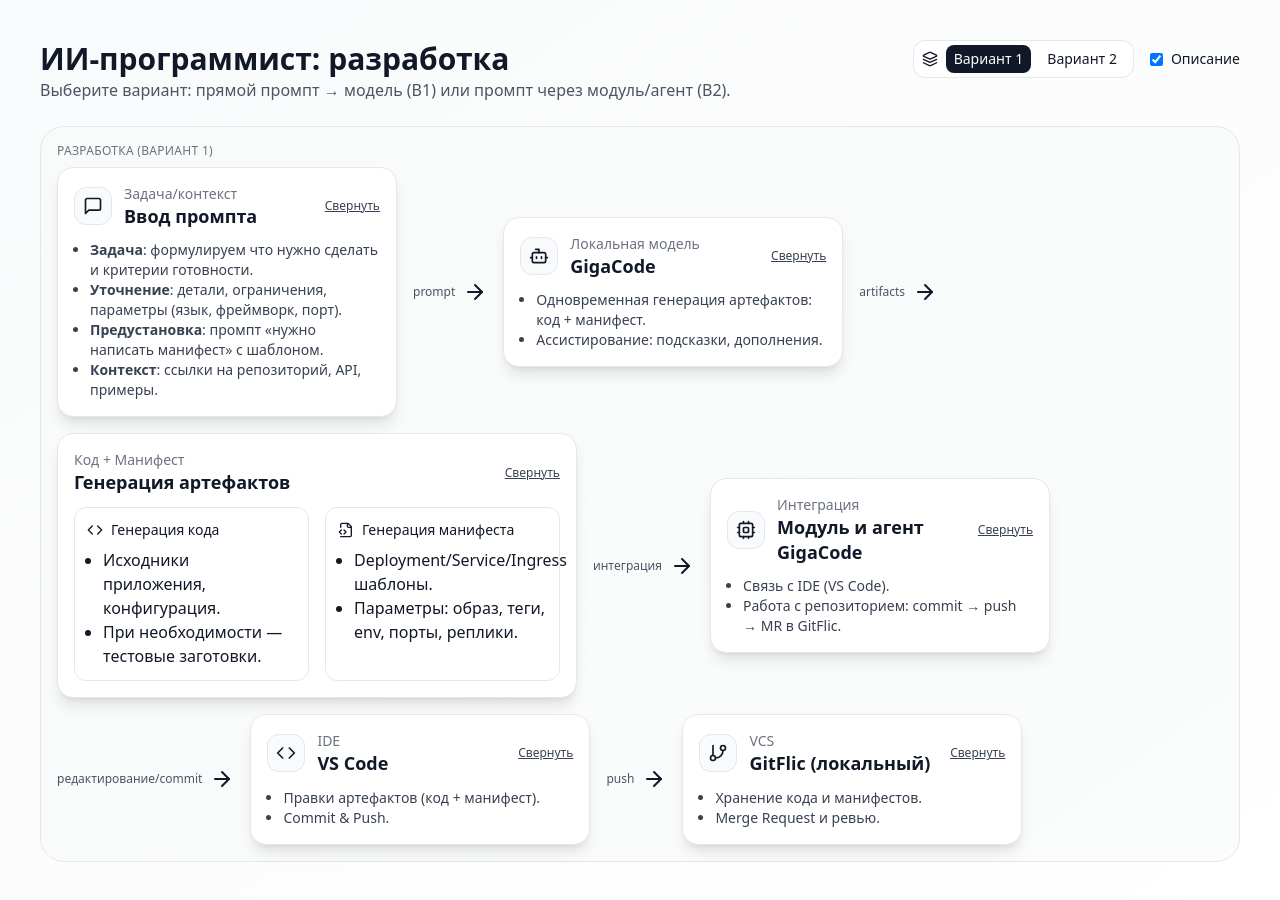
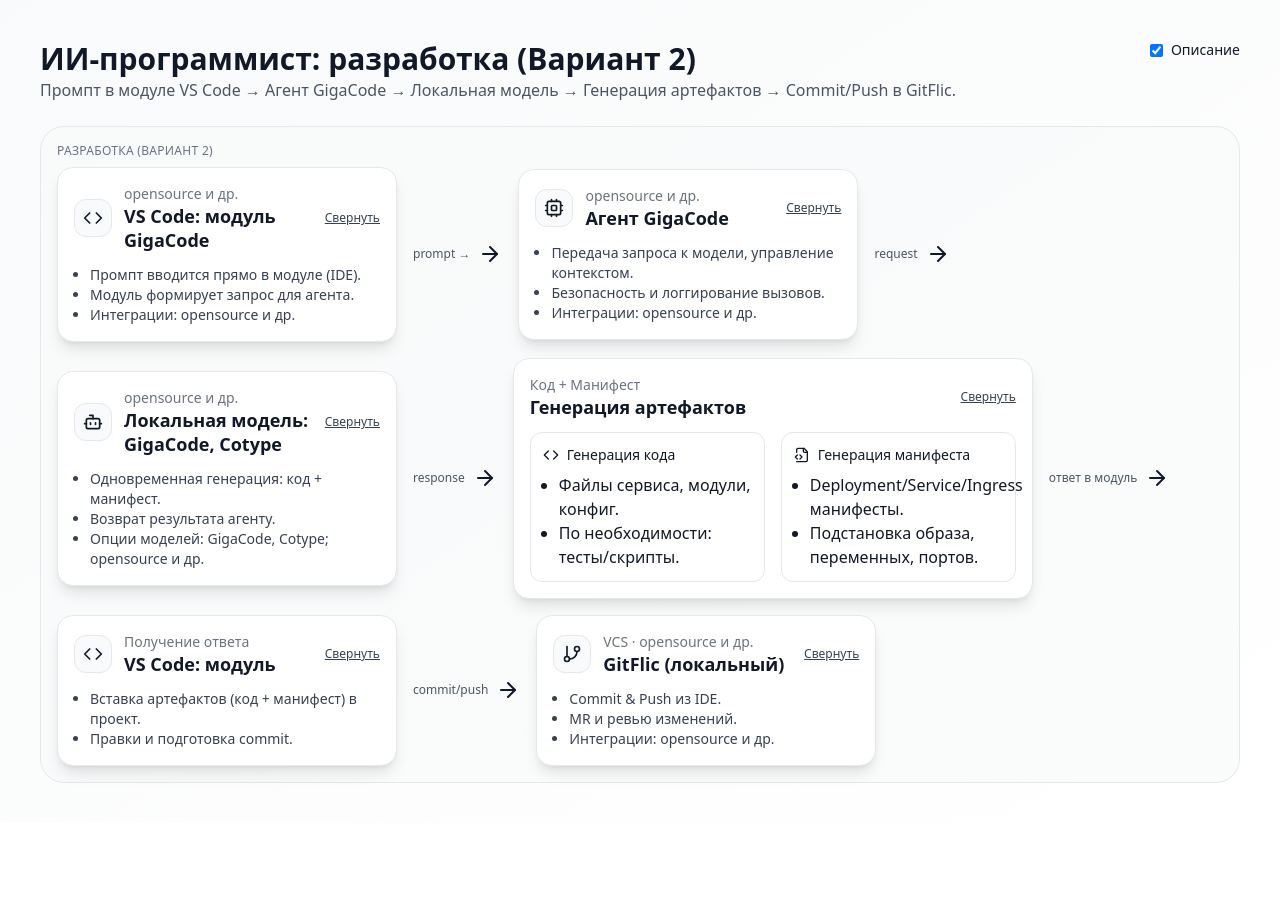
Before and after one commit to EvgenyShil/The-AI-Coder, a Next.js app: page / in a window 1280 px wide. After the commit the page ends 823 px from the top, so only its background shows below. Built offline with nearby package versions, Linux system fonts and the light colour scheme.

Commit message:
Update 333 Diagram.tsx

```diff
--- a/components/Diagram.tsx
+++ b/components/Diagram.tsx
@@ -1,5 +1,5 @@
 import { useState } from "react";
-import { Cpu, Bot, Code, GitBranch, ArrowRight, MessageSquare, FileCode2, Layers } from "lucide-react";
+import { Cpu, Bot, Code, GitBranch, ArrowRight, MessageSquare, FileCode2 } from "lucide-react";
 
 // --- UI building blocks -----------------------------------------------------
 function Node({ title, subtitle, icon: Icon, accent = "", children, showDescriptions = true }: any) {
@@ -94,93 +94,45 @@
   );
 }
 
-// --- Variant 1 --------------------------------------------------------------
-function Variant1({ showDescriptions }: { showDescriptions: boolean }) {
+// --- Single variant (Вариант 2) -------------------------------------------
+export default function Diagram() {
+  const [showDescriptions, setShowDescriptions] = useState(true);
+
   return (
-    <>
-      <Lane title="Разработка (Вариант 1)">
-        <Node title="Ввод промпта" subtitle="Задача/контекст" icon={MessageSquare} showDescriptions={showDescriptions}>
-          <ul className="list-disc ml-4 mt-2">
-            <li><strong>Задача</strong>: формулируем что нужно сделать и критерии готовности.</li>
-            <li><strong>Уточнение</strong>: детали, ограничения, параметры (язык, фреймворк, порт).</li>
-            <li><strong>Предустановка</strong>: промпт «нужно написать манифест» с шаблоном.</li>
-            <li><strong>Контекст</strong>: ссылки на репозиторий, API, примеры.</li>
-          </ul>
-        </Node>
-        <Arrow label="prompt" />
-        <Node title="GigaCode" subtitle="Локальная модель" icon={Bot} showDescriptions={showDescriptions}>
-          <ul className="list-disc ml-4 mt-2">
-            <li>Одновременная генерация артефактов: код + манифест.</li>
-            <li>Ассистирование: подсказки, дополнения.</li>
-          </ul>
-        </Node>
-        <Arrow label="artifacts" />
-        <SplitNode
-          title="Генерация артефактов"
-          subtitle="Код + Манифест"
-          showDescriptions={showDescriptions}
-          left={
-            <ul className="list-disc ml-4 mt-2">
-              <li>Исходники приложения, конфигурация.</li>
-              <li>При необходимости — тестовые заготовки.</li>
-            </ul>
-          }
-          right={
-            <ul className="list-disc ml-4 mt-2">
-              <li>Deployment/Service/Ingress шаблоны.</li>
-              <li>Параметры: образ, теги, env, порты, реплики.</li>
-            </ul>
-          }
-        />
-        <Arrow label="интеграция" />
-        <Node title="Модуль и агент GigaCode" subtitle="Интеграция" icon={Cpu} showDescriptions={showDescriptions}>
-          <ul className="list-disc ml-4 mt-2">
-            <li>Связь с IDE (VS Code).</li>
-            <li>Работа с репозиторием: commit → push → MR в GitFlic.</li>
-          </ul>
-        </Node>
-        <Arrow label="редактирование/commit" />
-        <Node title="VS Code" subtitle="IDE" icon={Code} showDescriptions={showDescriptions}>
-          <ul className="list-disc ml-4 mt-2">
-            <li>Правки артефактов (код + манифест).</li>
-            <li>Commit & Push.</li>
-          </ul>
-        </Node>
-        <Arrow label="push" />
-        <Node title="GitFlic (локальный)" subtitle="VCS" icon={GitBranch} showDescriptions={showDescriptions}>
-          <ul className="list-disc ml-4 mt-2">
-            <li>Хранение кода и манифестов.</li>
-            <li>Merge Request и ревью.</li>
-          </ul>
-        </Node>
-      </Lane>
-    </>
-  );
-}
+    <div data-testid="diagram-root" className="min-h-screen w-full p-6 md:p-10 bg-gradient-to-br from-gray-50 to-white text-gray-900">
+      <div className="max-w-[1400px] mx-auto space-y-6">
+        <div className="flex items-start justify-between gap-4">
+          <div>
+            <h1 className="text-3xl font-bold leading-tight">ИИ‑программист: разработка (Вариант 2)</h1>
+            <p className="text-gray-600">Промпт в модуле VS Code → Агент GigaCode → Локальная модель → Генерация артефактов → Commit/Push в GitFlic.</p>
+          </div>
+          <label className="flex items-center gap-2 text-sm">
+            <input data-testid="toggle-descriptions" type="checkbox" checked={showDescriptions} onChange={() => setShowDescriptions(v => !v)} /> Описание
+          </label>
+        </div>
 
-// --- Variant 2 --------------------------------------------------------------
-function Variant2({ showDescriptions }: { showDescriptions: boolean }) {
-  return (
-    <>
         <Lane title="Разработка (Вариант 2)">
-        <Node title="VS Code: модуль" subtitle="Ввод промпта" icon={Code} showDescriptions={showDescriptions}>
+          <Node title="VS Code: модуль GigaCode" subtitle="opensource и др." icon={Code} showDescriptions={showDescriptions}>
             <ul className="list-disc ml-4 mt-2">
               <li>Промпт вводится прямо в модуле (IDE).</li>
               <li>Модуль формирует запрос для агента.</li>
+              <li>Интеграции: opensource и др.</li>
             </ul>
           </Node>
           <Arrow label="prompt →" />
-        <Node title="Агент GigaCode" subtitle="Прокси/маршрутизация" icon={Cpu} showDescriptions={showDescriptions}>
+          <Node title="Агент GigaCode" subtitle="opensource и др." icon={Cpu} showDescriptions={showDescriptions}>
             <ul className="list-disc ml-4 mt-2">
               <li>Передача запроса к модели, управление контекстом.</li>
               <li>Безопасность и логгирование вызовов.</li>
+              <li>Интеграции: opensource и др.</li>
             </ul>
           </Node>
           <Arrow label="request" />
-        <Node title="GigaCode" subtitle="Локальная модель" icon={Bot} showDescriptions={showDescriptions}>
+          <Node title="Локальная модель: GigaCode, Cotype" subtitle="opensource и др." icon={Bot} showDescriptions={showDescriptions}>
             <ul className="list-disc ml-4 mt-2">
               <li>Одновременная генерация: код + манифест.</li>
               <li>Возврат результата агенту.</li>
+              <li>Опции моделей: GigaCode, Cotype; opensource и др.</li>
             </ul>
           </Node>
           <Arrow label="response" />
@@ -209,51 +161,14 @@
             </ul>
           </Node>
           <Arrow label="commit/push" />
-        <Node title="GitFlic (локальный)" subtitle="VCS" icon={GitBranch} showDescriptions={showDescriptions}>
+          <Node title="GitFlic (локальный)" subtitle="VCS · opensource и др." icon={GitBranch} showDescriptions={showDescriptions}>
             <ul className="list-disc ml-4 mt-2">
               <li>Commit & Push из IDE.</li>
               <li>MR и ревью изменений.</li>
+              <li>Интеграции: opensource и др.</li>
             </ul>
           </Node>
         </Lane>
-    </>
-  );
-}
-
-// --- Main diagram with variant switch --------------------------------------
-export default function Diagram() {
-  const [showDescriptions, setShowDescriptions] = useState(true);
-  const [variant, setVariant] = useState<'v1' | 'v2'>('v1');
-
-  return (
-    <div data-testid="diagram-root" className="min-h-screen w-full p-6 md:p-10 bg-gradient-to-br from-gray-50 to-white text-gray-900">
-      <div className="max-w-[1400px] mx-auto space-y-6">
-        <div className="flex items-start justify-between gap-4">
-          <div>
-            <h1 className="text-3xl font-bold leading-tight">ИИ-программист: разработка</h1>
-            <p className="text-gray-600">Выберите вариант: прямой промпт → модель (В1) или промпт через модуль/агент (В2).</p>
-          </div>
-          <div className="flex items-center gap-4">
-            <div className="flex items-center gap-2 border rounded-xl px-2 py-1 bg-white">
-              <Layers className="w-4 h-4" />
-              <button
-                className={`text-sm px-2 py-1 rounded-lg ${variant==='v1' ? 'bg-gray-900 text-white' : 'hover:bg-gray-100'}`}
-                onClick={() => setVariant('v1')}
-                aria-pressed={variant==='v1'}
-              >Вариант 1</button>
-              <button
-                className={`text-sm px-2 py-1 rounded-lg ${variant==='v2' ? 'bg-gray-900 text-white' : 'hover:bg-gray-100'}`}
-                onClick={() => setVariant('v2')}
-                aria-pressed={variant==='v2'}
-              >Вариант 2</button>
-            </div>
-            <label className="flex items-center gap-2 text-sm">
-              <input data-testid="toggle-descriptions" type="checkbox" checked={showDescriptions} onChange={() => setShowDescriptions(v => !v)} /> Описание
-            </label>
-          </div>
-        </div>
-
-        {variant === 'v1' ? <Variant1 showDescriptions={showDescriptions} /> : <Variant2 showDescriptions={showDescriptions} />}
       </div>
     </div>
   );
```
Lines whose indentation alone changed are shown as unchanged.
